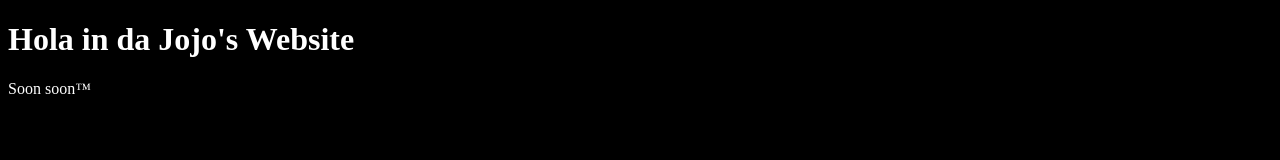
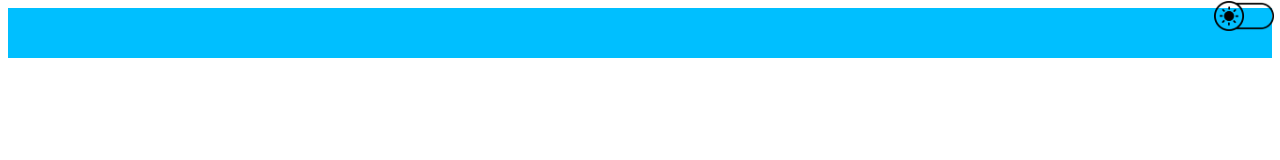
Before and after one commit to JojoFR1/jojofr1.github.io, a plain HTML site: page index.html in a window 1280 px wide. Drawn offline with Linux system fonts and the light colour scheme.

Commit message:
Some things (why not)

```diff
--- a/index.html
+++ b/index.html
@@ -1,10 +1,29 @@
 <!DOCTYPE html>
-<html>
-  <head>
-    <title>Jojo Incredible thingy</title>
-  </head>
-  <body style="background-color:black;">
-    <h1 style="color:#ffffff;">Hola in da Jojo's Website</h1>
-    <p1 style="color:#ffffff;">Soon soon™</p1>
-  </body>
+<html lang="fr">
+<head>
+    <title>Jojo's Website</title>
+    <meta charset="UTF-8">
+    <meta http-equiv="X-UA-Compatible" content="IE=edge">
+    <meta name="viewport" content="width=device-width, initial-scale=1.0">
+    <link rel="stylesheet" href="style.css">
+</head>
+<body>
+    <div id="band"><style>#band {width:100%;height:50px;background:deepskyblue}</style></div>
+
+    <button class="toggle-mode-button" onclick="darkMode()"><img id="toggle-mode-image" src="assets/light-mode-toggle-icon.png" width="60" height="30"></button>
+    <script>
+        function darkMode(){
+            var element = document.body;
+            var image = document.getElementById("toggle-mode-image")
+            element.classList.toggle("dark-mode");
+
+            if (image.src.match("assets/light-mode-toggle-icon.png")) {
+                image.src = "assets/dark-mode-toggle-icon.png";
+            }
+            else {
+                image.src = "assets/light-mode-toggle-icon.png"
+            }
+        }
+    </script>
+</body>
 </html>
--- /dev/null
+++ b/style.css
@@ -0,0 +1,16 @@
+body {
+    background-color: white;
+    color: black;
+  }
+
+  .dark-mode {
+    background-color: black;
+    color: white;
+  }
+  .toggle-mode-button {
+    position: absolute;
+    top: 0;
+    right: 0;
+    border: none;
+    background-color: transparent;
+  }
```
Also changed, not shown: assets/dark-mode-toggle-icon.png (added), assets/light-mode-toggle-icon.png (added), 1 other file.
